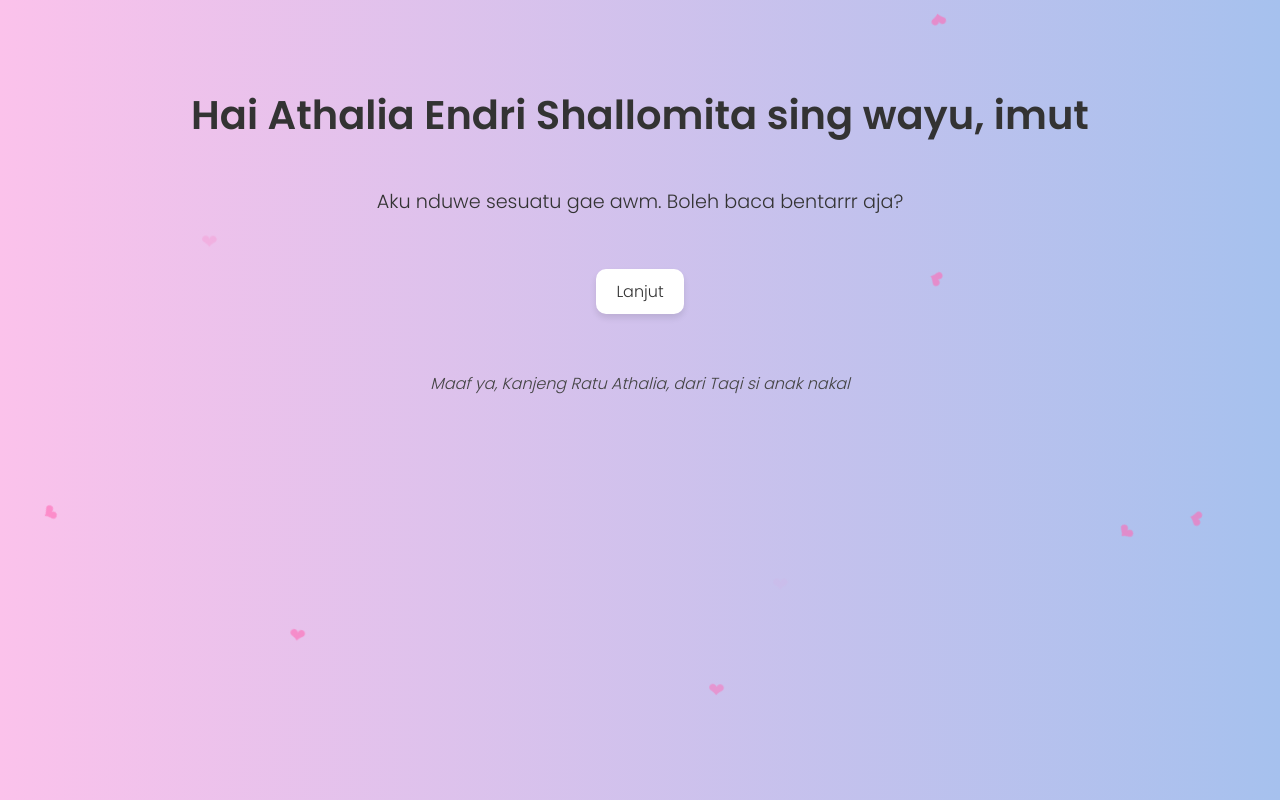
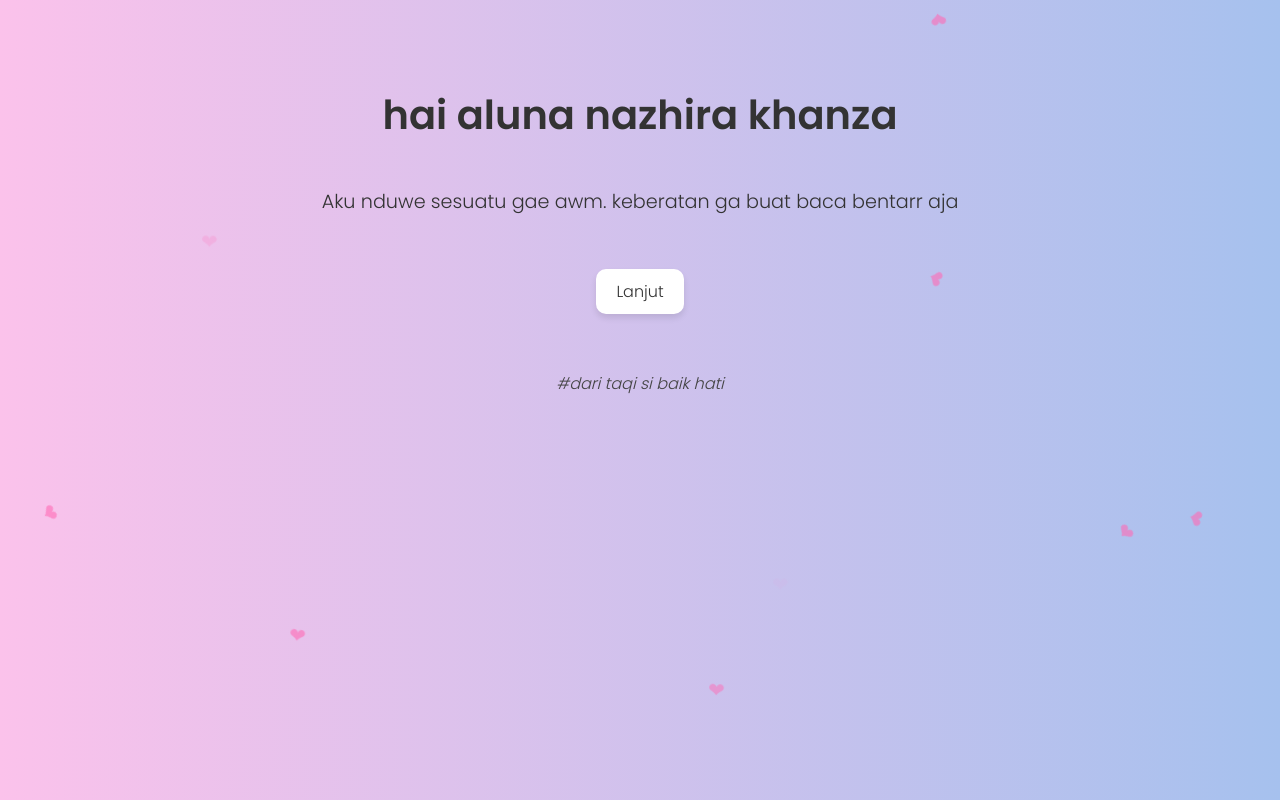
Before and after one commit to Nviel-kuhaku/Nviel-kuhaku.github.io, a plain HTML site: page index.html in a window 1280 px wide. Drawn offline with Linux system fonts and the light colour scheme.

Commit message:
Modify index.html for new user content
Updated the content and title for personalization.

```diff
--- a/index.html
+++ b/index.html
@@ -2,7 +2,7 @@
 <html lang="id">
 <head>
   <meta charset="UTF-8">
-  <title>Dear Athalia</title>
+  <title>buat jiraa</title>
   <link href="https://fonts.googleapis.com/css2?family=Poppins:wght@300;600&display=swap" rel="stylesheet">
   <style>
     body {
@@ -98,11 +98,11 @@
 </head>
 <body>
   <div class="floating-hearts" id="hearts-container"></div>
-  <h1>Hai Athalia Endri Shallomita sing wayu, imut</h1>
-  <p>Aku nduwe sesuatu gae awm. Boleh baca bentarrr aja?</p>
+  <h1> hai aluna nazhira khanza </h1></h1>
+  <p>Aku nduwe sesuatu gae awm. keberatan ga buat baca bentarr aja</p>
   <a href="alasan.html">Lanjut</a>
 
-  <div class="footer">Maaf ya, Kanjeng Ratu Athalia, dari Taqi si anak nakal</div>
+  <div class="footer">#dari taqi si baik hati</div>
 
   <audio autoplay loop>
     <source src="https://www.bensound.com/bensound-music/bensound-funkyelement.mp3" type="audio/mpeg">
@@ -126,4 +126,5 @@
     createHearts();
   </script>
 </body>
+
 </html>
```
